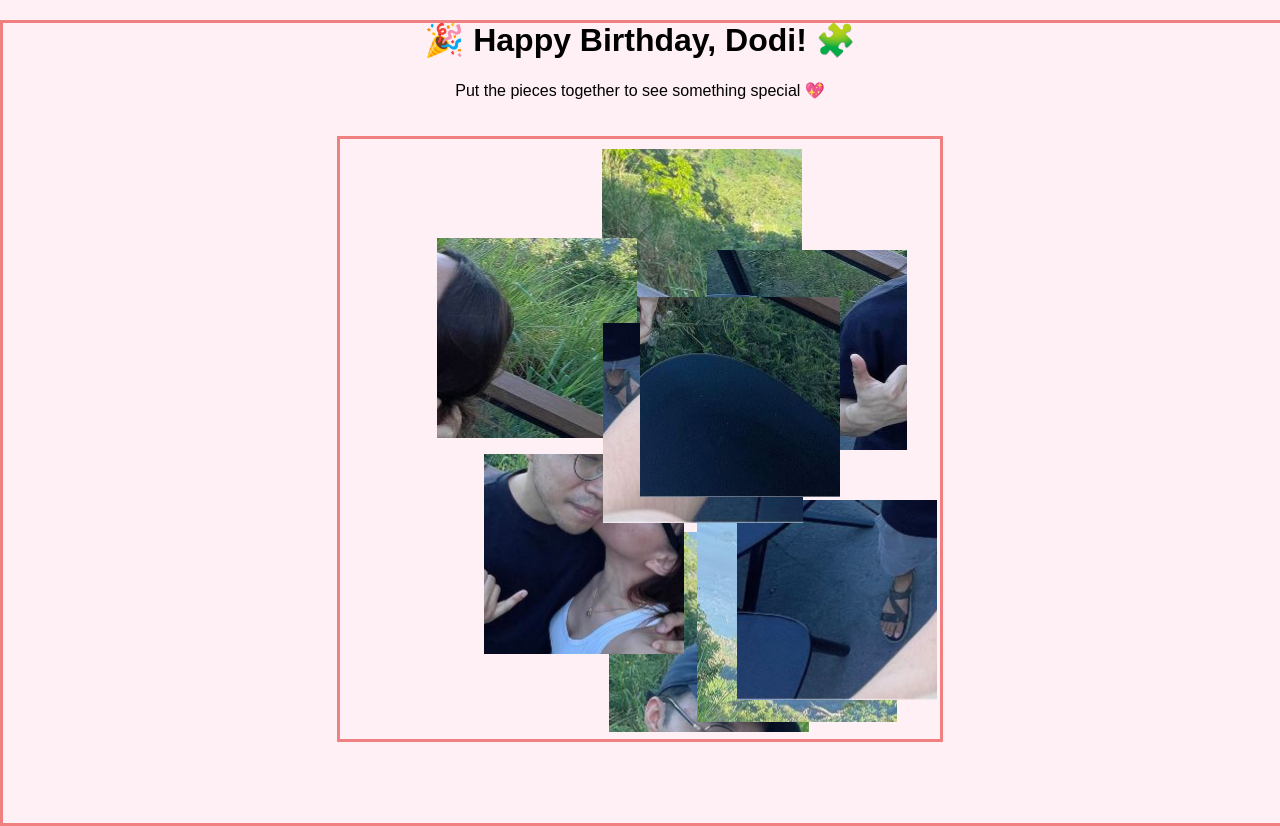
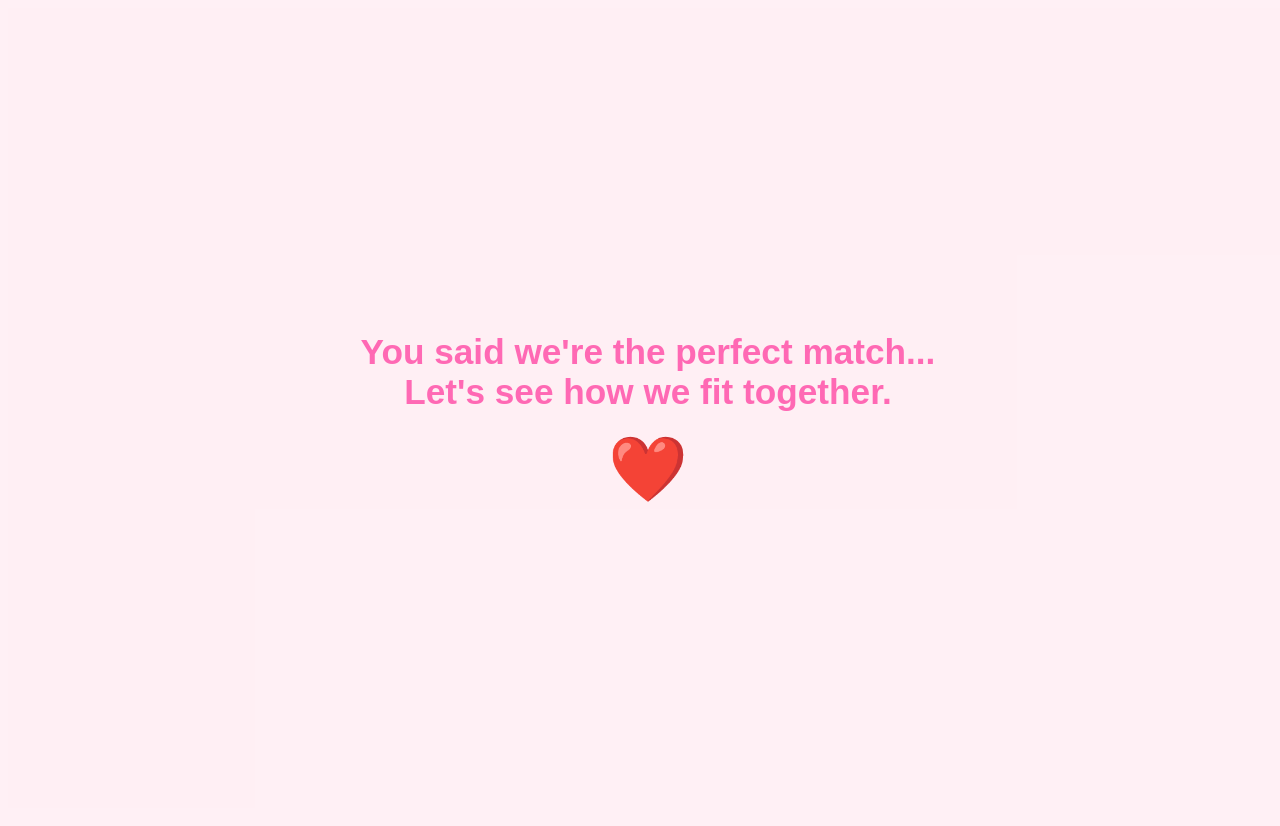
Before and after one commit to mcielov/Surprise, a plain HTML site: page index.html in a window 1280 px wide. Drawn offline with Linux system fonts and the light colour scheme.

Commit message:
Add new index.html

```diff
--- a/index.html
+++ b/index.html
@@ -10,10 +10,38 @@
       background: #fff0f5;
       overflow: hidden;
     }
+    #start-screen {
+      position: absolute;
+      width: 100%;
+      height: 100%;
+      background: rgba(255, 240, 245, 0.95);
+      display: flex;
+      flex-direction: column;
+      justify-content: center;
+      align-items: center;
+      z-index: 2;
+    }
+    #start-screen h1 {
+      font-size: 2.2rem;
+      color: #ff69b4;
+      margin-bottom: 20px;
+    }
+    #start-heart {
+      font-size: 4rem;
+      color: red;
+      cursor: pointer;
+      animation: pulse 1s infinite;
+    }
+    @keyframes pulse {
+      0% { transform: scale(1); }
+      50% { transform: scale(1.1); }
+      100% { transform: scale(1); }
+    }
     canvas {
       border: 3px solid #f08080;
       margin-top: 20px;
       cursor: grab;
+      display: none;
     }
     #confetti {
       position: absolute;
@@ -27,16 +55,32 @@
       color: #ff69b4;
       margin-top: 20px;
     }
+    #main-title, #main-instruction {
+      display: none;
+    }
   </style>
 </head>
 <body>
-  <h1>🎉 Happy Birthday, Dodi! 🧩</h1>
-  <p>Put the pieces together to see something special 💖</p>
+  <div id="start-screen">
+    <h1>You said we're the perfect match...<br>Let's see how we fit together.</h1>
+    <div id="start-heart">❤️</div>
+  </div>
+
+  <h1 id="main-title">🎉 Happy Birthday, Dodi! 🧩</h1>
+  <p id="main-instruction">Put the pieces together to see something special 💖</p>
   <canvas id="puzzle"></canvas>
   <canvas id="confetti"></canvas>
   <div id="message">💗 You completed the puzzle! I love you 💗</div>
 
   <script>
+    // Clickable heart
+    document.getElementById("start-heart").onclick = function () {
+      document.getElementById("start-screen").style.display = "none";
+      document.getElementById("main-title").style.display = "block";
+      document.getElementById("main-instruction").style.display = "block";
+      document.getElementById("puzzle").style.display = "block";
+    };
+
     const canvas = document.getElementById("puzzle");
     const ctx = canvas.getContext("2d");
     const img = new Image();
```
